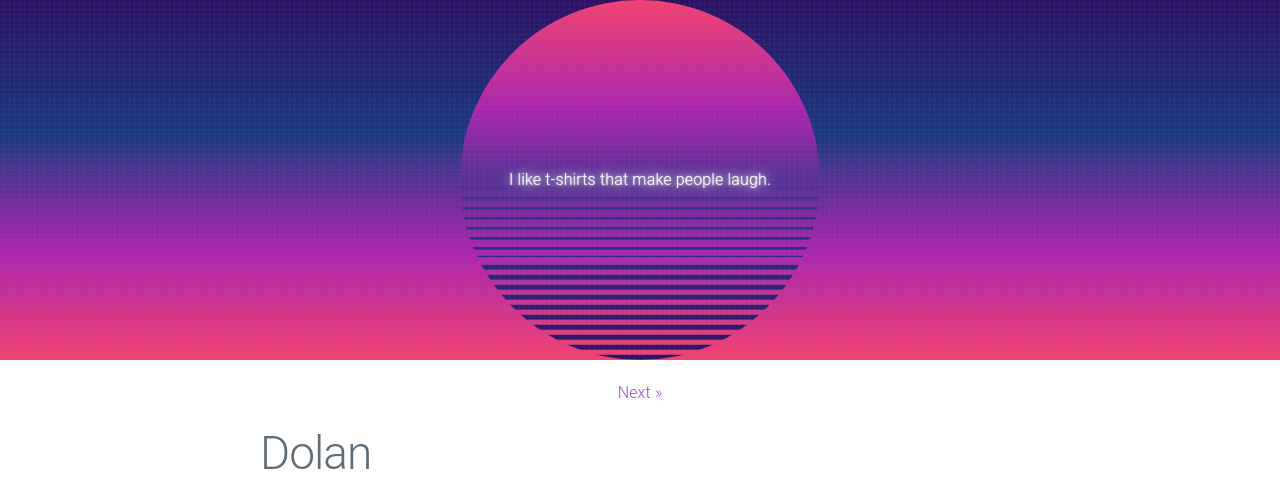
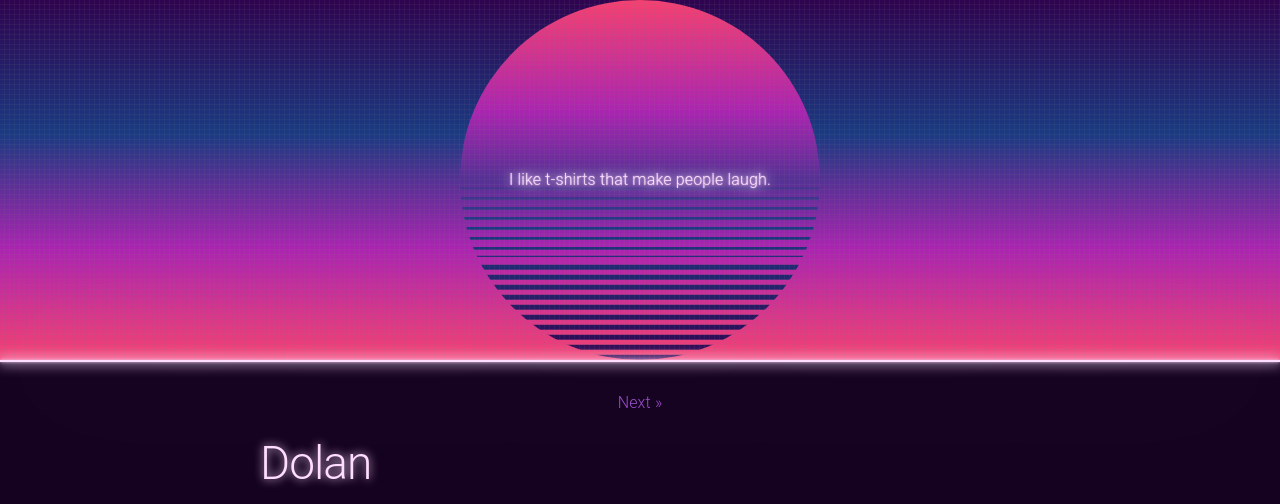
Before and after one commit to LorDisturbia/LorDistasteful, a Jekyll site: the page built from _posts/2022-04-20-dolan.markdown, in a window 1280 px wide. Shown: the top 504 px of the page. Built offline with Jekyll 4.4.1, drawn with Linux system fonts in a browser that asks for light colours; some of the changed text lies outside the part shown.

Commit message:
feat: vaporwave css

```diff
--- a/_includes/footer.html
+++ b/_includes/footer.html
@@ -1,16 +1,18 @@
 <footer class="site-footer">
-  <h2 class="footer-heading">{{ site.title }}</h2>
-
   <div class="row">
     <div class="column">
-      <ul class="contact-list">
-        <li>{{ site.title }}</li>
-        <li><a href="mailto:{{ site.email }}">{{ site.email }}</a></li>
-      </ul>
-    </div>
+      <ul class="social-media-list">
+        <li>
+          <a href="mailto:{{ site.email }}">
+            <span class="icon  icon--email">
+              <svg viewBox="0 0 800 600">
+                <g xmlns="http://www.w3.org/2000/svg"><g><path d="M806.3,10c50.6,0,93.9,18,129.8,53.9C972,99.9,990,143.1,990,193.8v612.5c0,50.6-18,93.9-53.9,129.8C900.1,972,856.9,990,806.3,990H193.8c-50.6,0-93.9-18-129.8-53.9C28,900.1,10,856.9,10,806.3V193.8c0-50.6,18-93.9,53.9-129.8S143.1,10,193.8,10H806.3z M826.7,683.7V405.6c-13.2,14.9-26.8,26.6-40.8,35.1c-14.5,9.4-42.6,27.4-84.5,54.2c-41.9,26.8-74.1,47.9-96.7,63.2c-41.7,29.3-76.6,44-104.6,44l0,0l0,0c-28.1,0-63-14.7-104.6-44c-19.6-13.6-49.7-33.3-90.3-59s-70.9-45.4-90.9-59c-5.1-3.4-12.1-9.1-21.1-17.2c-8.9-8.1-15.5-13.8-19.8-17.2v278.2c0,17,6,31.5,17.9,43.4c11.9,11.9,26.4,17.9,43.4,17.9h530.8c17,0,31.5-6,43.4-17.9S826.7,700.8,826.7,683.7L826.7,683.7z M826.7,318.2c0-17.4-5.8-32.3-17.5-44.7S782.9,255,765.4,255H234.6c-17,0-31.5,6-43.4,17.9c-11.9,11.9-17.9,26.4-17.9,43.4c0,15.7,6.5,32,19.5,48.8c13,16.8,27.3,30.5,43.1,41.2c20,13.6,49.2,32.5,87.7,56.8s66,41.9,82.6,53c1.3,0.9,4.9,3.3,10.8,7.3s10.4,7,13.4,8.9c3,1.9,7.4,4.7,13.4,8.3c6,3.6,11,6.4,15,8.3c4,1.9,8.6,3.9,13.7,6.1c5.1,2.1,9.9,3.7,14.4,4.8s8.8,1.6,13.1,1.6c4.3,0,8.6-0.5,13.1-1.6c4.5-1.1,9.3-2.7,14.4-4.8s9.7-4.1,13.7-6.1c4-1.9,9-4.7,15-8.3s10.4-6.4,13.4-8.3c3-1.9,7.4-4.9,13.4-8.9c6-4,9.6-6.5,10.8-7.3l170.3-111c14.9-9.8,29-23.1,42.4-39.9C820,348.3,826.7,332.6,826.7,318.2L826.7,318.2z"/></g></g>
+            </span>
 
-    <div class="column">
-      <ul class="social-media-list">
+            <span class="username">{{ site.email }}</span>
+          </a>
+        </li>
+
         {% if site.instagram_username %}
         <li>
           <a href="https://instagram.com/{{ site.instagram_username }}">
--- a/_includes/header.html
+++ b/_includes/header.html
@@ -2,11 +2,12 @@
   <a class="site-title" href="{{ site.baseurl }}/">
   <div class="logo">
 
-  <div class="sun"></div>
-  <div class="tagline">I like t-shirts that make people laugh.</div>
-  <div class="overlay"></div>
-  <div class="overlay glitch"></div>
-</div>
+    <div class="sun"></div>
+    <div class="tagline">I like t-shirts that make people laugh.</div>
+    <div class="overlay"></div>
+    <div class="overlay glitch"></div>
+  </div>
+  <div class="divider"></div>
 </a>
 
 
--- a/_sass/_layout.scss
+++ b/_sass/_layout.scss
@@ -4,14 +4,17 @@
 body {
   margin: 0;
   padding: 0;
+  background-color: #150220;
 }
 
 .wrapper .container {
   max-width: 80rem;
+  margin-top: 10px;
 }
 
-$bg-color: #2b1165;
+$bg-color: #2F034F;
 $fg-color: #f54171;
+$neon-color: #fdf;
 
 $bg-gradient: linear-gradient(
  180deg,
@@ -66,6 +69,20 @@ $fg-gradient: linear-gradient(
  transform: translatex(.1rem);
 }
 
+.divider {
+  background-color: $neon-color;
+  height: 2px;
+  width: 100%;
+  // margin-top: -1px;
+  position: absolute;
+  // overflow: visible;
+  // bottom: -5px;
+  box-shadow:
+    0 0 .8em .1em $neon-color,
+    0 0 .20em $neon-color,
+    0 0 10em $neon-color;
+}
+
 @keyframes glitch {
  to {
   clip-path: polygon(0 calc(100% - .5em), 100% calc(100% - .5em), 0 100%, 0 100%)
@@ -74,11 +91,11 @@ $fg-gradient: linear-gradient(
 
 .tagline {
   position: absolute;
-  color: white;
+  color: $neon-color;
   text-shadow:
-    0 0 .1em #ffe,
-    0 0 .5em #ffe,
-    0 0 1em #ffe;
+    0 0 .1em $neon-color,
+    0 0 .5em $neon-color,
+    0 0 1em $neon-color;
 }
 
 .sun {
@@ -185,6 +202,9 @@ $fg-gradient: linear-gradient(
 
 .post-title {
     display: block;
+    color: $neon-color;
+    text-shadow:
+      0 0 .2em $neon-color;
 }
 
 /**
@@ -201,7 +221,7 @@ $fg-gradient: linear-gradient(
  * Site footer
  */
 .site-footer {
-    border-top: 1px solid $grey-color-light;
+    border-top: 1px solid $neon-color;
     margin: 2rem 0;
     padding: 2rem 0;
 }
@@ -210,6 +230,7 @@ $fg-gradient: linear-gradient(
 .social-media-list {
     list-style: none;
     margin-left: 0;
+    color: $neon-color;
 }
 
 /**
@@ -218,7 +239,10 @@ $fg-gradient: linear-gradient(
 .preview-panel {
     padding: 1rem;
     box-sizing: border-box;
-    border: 1px solid $color-initial;
+    border: 1px solid $neon-color;
+
+    box-shadow:
+      0 0 .1em .05em $neon-color;
 
     &:hover {
         border: 1px solid $grey-color-light;
```
